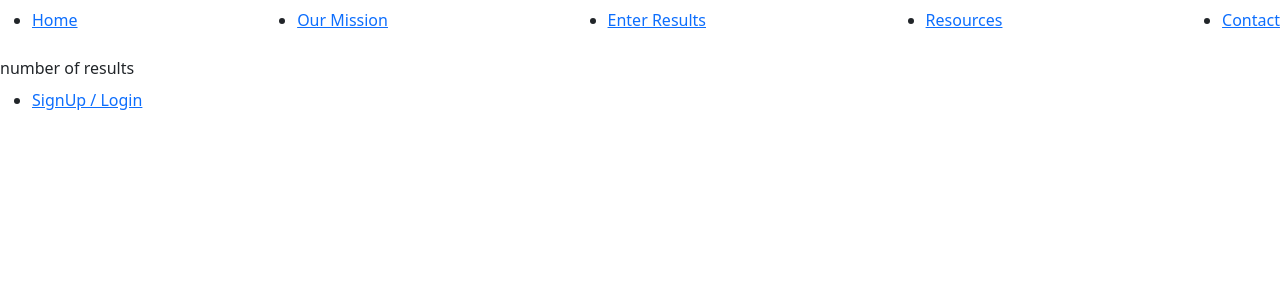
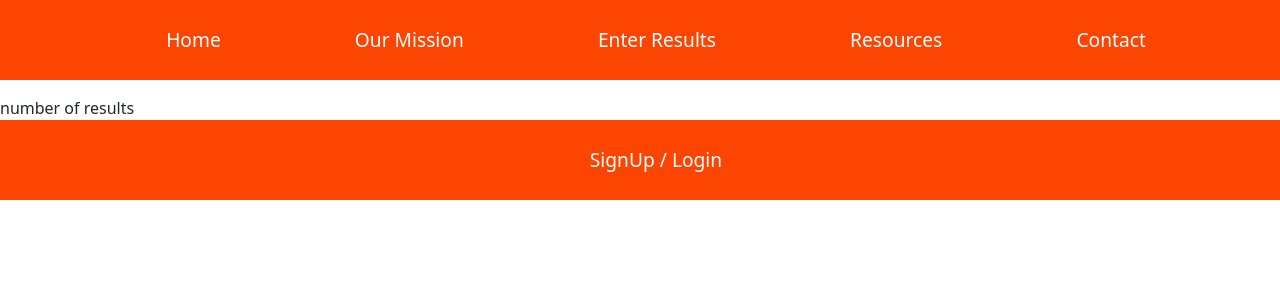
Before and after one commit to HannahAB777/Blood-donation-, a React (Create React App) app in the folder client/: page / in a window 1280 px wide. Shown: the top 300 px of the page. Built offline with nearby package versions, Linux system fonts and the light colour scheme; no server answers.

Commit message:
public nav draft

```diff
--- /dev/null
+++ b/client/src/Components/PublicNav.css
@@ -0,0 +1,23 @@
+.navbar{
+ height: 80px;
+ display: flex;
+ align-items: center;
+ background-color: #fc4503;
+ justify-content: space-evenly;
+}
+
+.navList{
+    list-style: none;
+}
+
+.link{
+    text-decoration: none;
+    list-style: none;
+    font-size: larger;
+    background-color: #fc4503;
+    color: white;
+}
+
+.link:hover{
+    color: #850503;
+}
--- a/client/src/Components/PublicNav.js
+++ b/client/src/Components/PublicNav.js
@@ -1,6 +1,7 @@
 import React from 'react';
 import { Link } from 'react-router-dom';
 import "bootstrap/dist/css/bootstrap.min.css";
+import css from './PublicNav.css';
 
 export default function PublicNav() {
   return (
--- a/client/src/pages/Home.jsx
+++ b/client/src/pages/Home.jsx
@@ -4,9 +4,8 @@ import { useQuery} from '@apollo/client';
 
 export default function Home(props) {
   const { loading, data } = useQuery(QUERY_RESULT);
-  const numberOfResults = data?.result.id || [];
+  const numberOfResults = data?.result || [];
 
-  console.log(data);
   console.log(numberOfResults);
 
   return (
--- a/client/src/pages/app/EnterResult.jsx
+++ b/client/src/pages/app/EnterResult.jsx
@@ -23,8 +23,6 @@ export default function EnterResult() {
 
       },
     });
-   console.log(mutationResponse );
-
 
   };
 
```
Also changed, not shown: client/src/Components/Footer.css (added).
